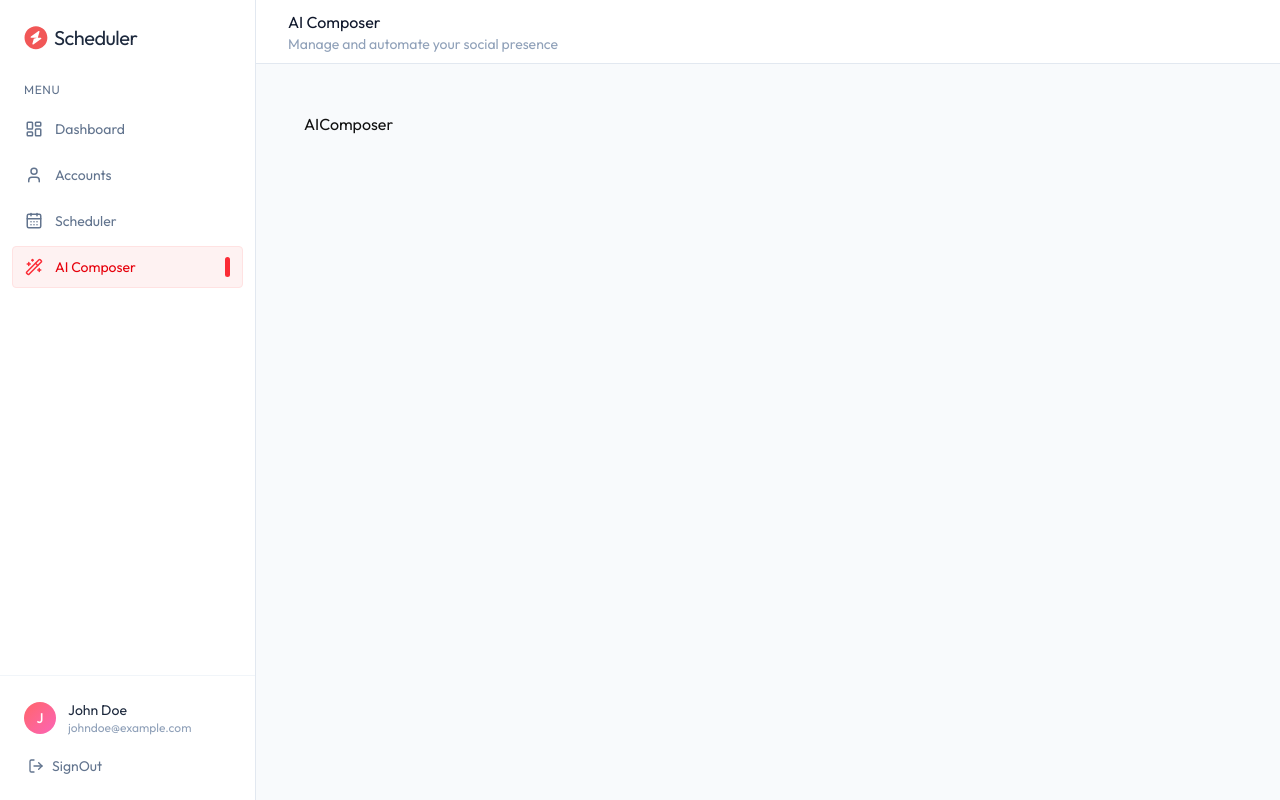
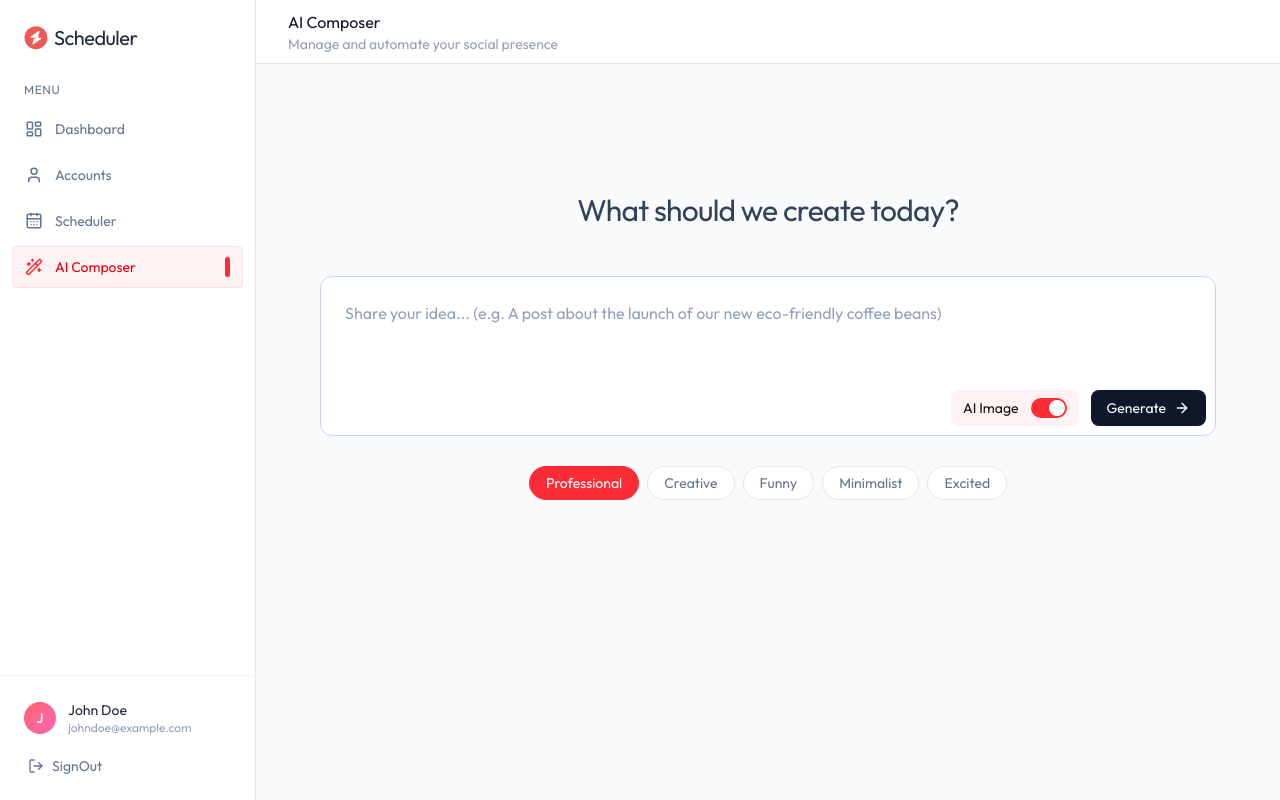
Before and after one commit to imraj071/Social-Scheduler, a React (Vite) app in the folder client/: page /ai-composer in a window 1280 px wide. Built offline with nearby package versions, Linux system fonts and the light colour scheme.

Commit message:
Create the Input section for the AI Composer page

```diff
--- a/client/src/pages/AIComposer.tsx
+++ b/client/src/pages/AIComposer.tsx
@@ -1,8 +1,85 @@
-import React from 'react'
+import { useEffect, useState } from "react"
+import { dummyGenerationData } from "../assets/assets";
+import { ArrowRightIcon, HistoryIcon, Loader2Icon } from "lucide-react";
 
 const AIComposer = () => {
+
+  const [prompt,setPrompt] = useState("");
+  const [tone, setTone] = useState("Professional");
+  const [generateImage, setGenerateImage] = useState(true);
+  const [loading, setLoading] = useState(false);
+  const [generations, setGenerations] = useState<any[]>([]);
+
+  //Scheduling state
+  const [activeScheduler, setActiveScheduler] = useState<any>(null);
+  const [selectedPlatforms, setSelectedPlatforms] = useState<string[]>([]);
+  const [scheduledDate, setScheduledDate] = useState("");
+  const [scheduledTime, setScheduledTime] = useState("");
+  const [schedulimg, setScheduling] = useState(false);
+
+  const fetchGenerations = async () => {
+    setGenerations(dummyGenerationData)
+  }
+
+  useEffect(()=>{
+    fetchGenerations();
+  },[])
+
+  const handleGenerate = async () => {
+    setLoading(true)
+    setTimeout(()=>{
+        setLoading(false)
+    },2000)
+  }
+
+  const tones = ["Professional", "Creative", "Funny", "Minimalist", "Excited"]
+
+
   return (
-    <div>AIComposer</div>
+    <div className="max-w-4xl mx-auto space-y-12 pb-20 animate-in fade-in duration-700">
+        {/* Input Section */}
+        <div className="space-y-6 text-center mt-20">
+          <h1 className="text-3xl text-slate-700 tracking-tight">What should we create today?</h1>
+          <div className="relative group mt-12">
+            <textarea placeholder="Share your idea... (e.g. A post about the launch of our new eco-friendly coffee beans)" value={prompt} onChange={(e)=>setPrompt(e.target.value)} className="w-full px-6 py-6 bg-white border border-slate-300 rounded-xl text-slate-900 placeholder-slate-400 outline-none focus:border-slate-400 transition resize-none h-40"/>
+            <div className="absolute bottom-4 right-2.5 flex items-center gap-3 text-sm">
+                <button onClick={()=>setGenerateImage(!generateImage)} className="flex items-center gap-3 bg-red-50 py-2 px-3 rounded-lg">
+                  <span>AI Image</span>
+                  <div className={`relative inline-flex h-5 w-9 shrink-0 cursor-pointer rounded-full transition-colors duration-200 ease-in-out focus:outline-none ${generateImage ? "bg-red-500" : "bg-slate-200"}`}>
+                    <span className={`pointer-events-none size-4 transform translate-y-0.5 rounded-full bg-white tarnsition ${generateImage ? "translate-x-4.5" : "translate-x-0.5"}`} />
+                  </div>
+                </button>
+
+                <button onClick={handleGenerate} disabled={loading} className="bg-slate-900 hover:bg-slate-800 text-white flex items-center gap-2 px-4 py-2 rounded-lg">
+                  {loading ? (
+                    <>
+                      <Loader2Icon className="size-4 animate-spin" />
+                      <span>Generating...</span>
+                    </>
+                  ) : (
+                    <>
+                      Generate
+                      <ArrowRightIcon className="size-4" />
+                    </>
+                  )}
+                </button>
+            </div>
+          </div>
+
+          <div className="flex flex-wrap justify-center gap-2">
+                {tones.map((t)=>(
+                  <button key={t} onClick={()=>setTone(t)} className={`px-4 py-1.5 rounded-full text-sm transition-all border ${tone === t ? "bg-red-500 border-red-500 text-white" : "bg-white border-slate-200 text-slate-500 hover:border-slate-300"}`}>
+                      {t}
+                  </button>
+                ))}
+          </div>
+        </div>
+
+        {/* AI Generated Posts */}
+
+
+        {/* Scheduler Model */}
+    </div>
   )
 }
 
```
